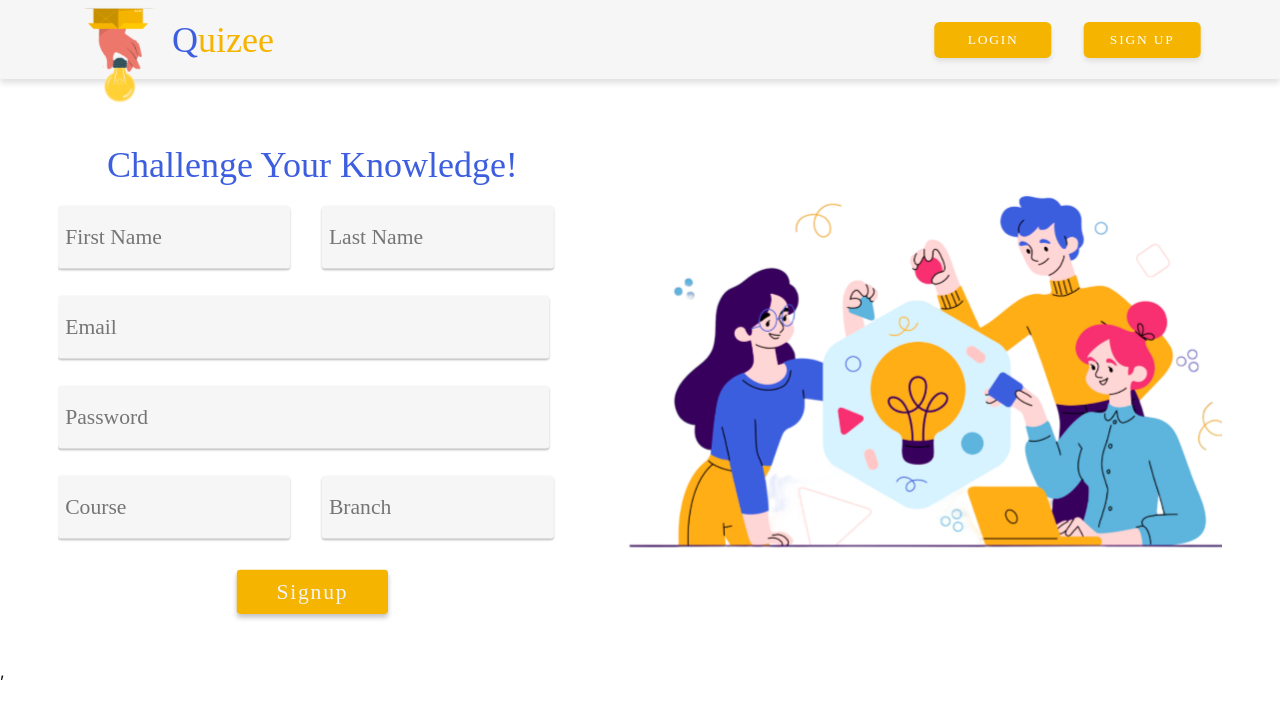
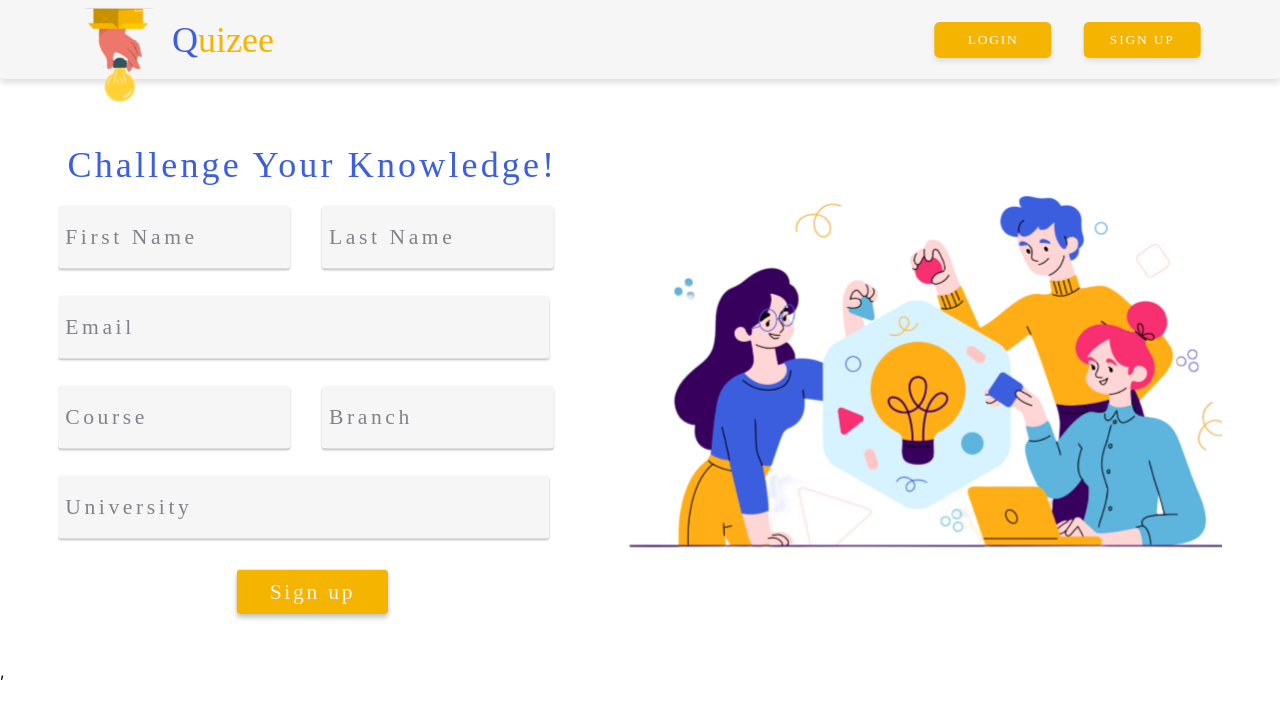
Before and after one commit to RohitRaj766/Qezee, a React (Create React App) app in the folder client/: page /signup in a window 1280 px wide. Shown: the top 716 px of the page. Built offline with nearby package versions, Linux system fonts and the light colour scheme.

Commit message:
made changes to the inputField

```diff
--- a/client/src/user/components/header/Header.jsx
+++ b/client/src/user/components/header/Header.jsx
@@ -1,7 +1,11 @@
 import React from "react";
+import { useNavigate } from 'react-router-dom';
 import "./Header.scss";
 import logoImage from "../../assets/images/logo.svg";
+
 const Header = () => {
+  const navigate = useNavigate();
+
   return (
     <>
       <nav>
@@ -16,8 +20,8 @@ const Header = () => {
           </div>
 
           <div className="rightside">
-            <button className="login">LOGIN</button>
-            <button className="signup">SIGN UP</button>
+            <button className="login" onClick={() => navigate('/login')}>LOGIN</button>
+            <button className="signup" onClick={() => navigate('/signup')}>SIGN UP</button>
           </div>
         </div>
       </nav>
--- a/client/src/user/userScreens/signup/Signup.jsx
+++ b/client/src/user/userScreens/signup/Signup.jsx
@@ -47,7 +47,6 @@ const Signup = () => {
               <input className="smallInputField" type="text" name="lastname" value={userData.lastname} onChange={handleChange} placeholder="Last Name" required />
             </div>
             <input className="inputField" type="email" name="email" value={userData.email} onChange={handleChange} placeholder="Email" required />
-            <input className="inputField" type="password" name="password" value={userData.password} onChange={handleChange} placeholder="Password" required />
             <div className="smallForm">
               <input className="smallInputField" type="text" name="course" value={userData.course} onChange={handleChange} placeholder="Course" required />
               <input className="smallInputField" type="text" name="branch" value={userData.branch} onChange={handleChange} placeholder="Branch" required />
@@ -55,9 +54,11 @@ const Signup = () => {
             <input className="inputField" type="text" name="university" value={userData.university} onChange={handleChange} placeholder="University" required />
             <input className="inputField" type="text" name="college" value={userData.college} onChange={handleChange} placeholder="College" required />
             <input className="inputField" type="text" name="enrollment" value={userData.enrollment} onChange={handleChange} placeholder="Enrollment" required />
+            <input className="inputField" type="password" name="password" value={userData.password} onChange={handleChange} placeholder="Password" required />
+            <input className="inputField" type="password" name="password" value={userData.password} onChange={handleChange} placeholder="Confirm Password" required />
           </form>
         </div>
-        <button type="submit">Signup</button>
+        <button type="submit" onClick={handleSubmit}>Sign up</button>
         {signupMessage && <p>{signupMessage}</p>}
         {error && <p>{error}</p>}
       </div>
--- a/client/src/user/userScreens/signup/Signup.scss
+++ b/client/src/user/userScreens/signup/Signup.scss
@@ -1,6 +1,5 @@
 @import "../../assets/Common";
 
-@import "../../assets/Common";
 
 .main {
     display: flex;
@@ -21,6 +20,7 @@
             color: rgba(60, 94, 223, 1);
             margin-bottom: 6px;
             font-family: $primary-font;
+            letter-spacing:3.5px;
         }
 
         .formContainer {
@@ -36,21 +36,32 @@
                 align-items: flex-start;
 
                 .inputField, .smallInputField {
+
+                    color: rgb(130, 131, 137);
+
                     &::placeholder {
                         font-family: $primary-font;
+                        letter-spacing:4px;
+                        font-size: 1.5rem;
+                        color: rgb(130, 131, 137);
 
-                        font-size: 1.5rem;
                     }
                     &::-webkit-input-placeholder {
                         font-family: $primary-font;
-
+                        letter-spacing:4px;
                         font-size: 1.5rem;
                     }
                     &:-ms-input-placeholder {
                         font-family: $primary-font;
-
+                        letter-spacing:4px;
                         font-size: 1.5rem;
                     }
+                    &:focus {
+                        outline: none; /* Remove the outline when focused */
+                    }
+
+
+
                 }
 
                 .inputField {
@@ -59,12 +70,13 @@
                     padding: 0 0 0 0.5rem;
                     font-size: 1.5rem;
                     font-family: $primary-font;
+                    letter-spacing:4px;
                     background-color: #F7F6F6;
                     border-radius: 0.25rem;
                     border: none;
                     margin: 0.9375rem 0;
                     box-shadow: 0 0.125rem 0.125rem 0 rgba(12, 12, 12, 0.25);
-
+                    letter-spacing: 3px;
                 }
 
 
@@ -81,6 +93,7 @@
                         height: 4.375rem;
                         padding: 0 0 0 0.5rem;
                         font-size: 1.5rem;
+                        letter-spacing: 3px;
                         font-family: $primary-font;
                         background-color: #F7F6F6;
                         border-radius: 0.25rem;
@@ -104,6 +117,7 @@
             box-shadow: 0 0.25rem 0.375rem 0 rgba(12, 12, 12, 0.25);
             margin: 1.25rem;
             font-family: $primary-font;
+            letter-spacing:3px;
         }
     }
 
```
